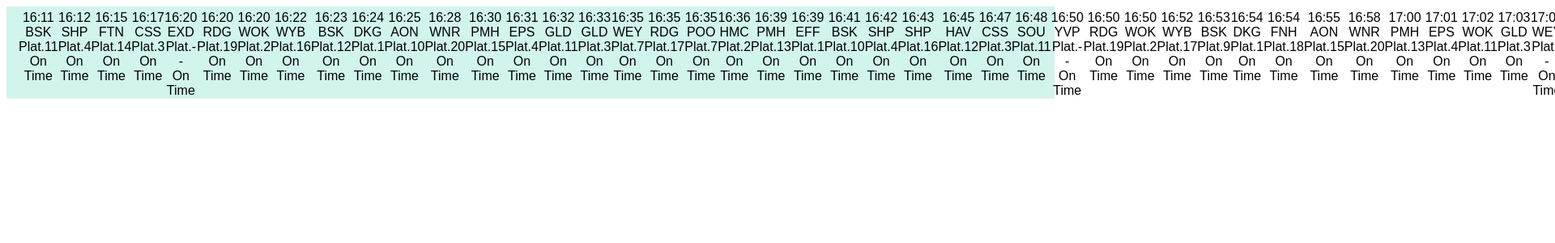
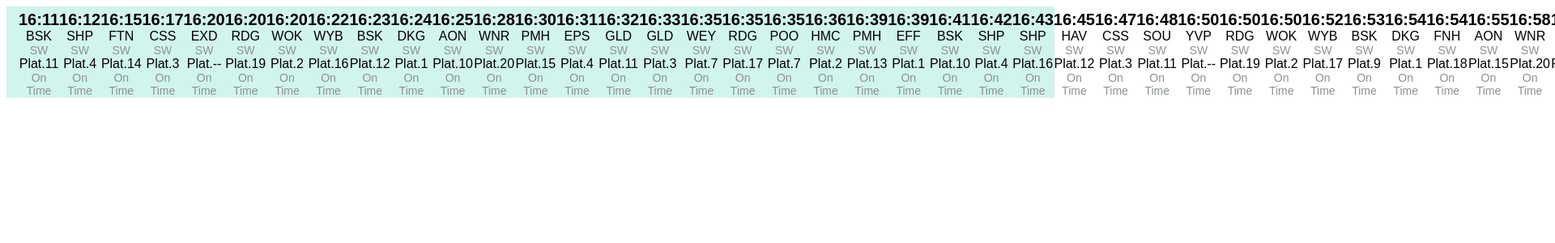
Before and after one commit to zerga9/Train_departure_info, a React (Create React App) app: page / in a window 1280 px wide. Shown: the top 300 px of the page at 81% size, 1920 px wide, since content can reach past the window. Built offline with nearby package versions, Linux system fonts and the light colour scheme; the HTML template or start-up script is replaced by a standard one.

Commit message:
Add styled divs and span to styles

```diff
--- a/src/App.js
+++ b/src/App.js
@@ -1,7 +1,14 @@
 import React, { Component } from "react";
 import data from "./data/wat-departures.json";
 import moment from "moment";
-import { styles, Container, Col1 } from "./trainDeparturesStyles";
+import {
+  styles,
+  Container,
+  Col1,
+  Col2,
+  Col3,
+  SecondSp
+} from "./trainDeparturesStyles";
 
 class App extends Component {
   render() {
@@ -19,20 +26,25 @@ class App extends Component {
               }
             >
               <Col1>
-                {moment(service.scheduledInfo.scheduledTime).format("HH:mm")}
+                <span>
+                  {moment(service.scheduledInfo.scheduledTime).format("HH:mm")}
+                </span>
               </Col1>
-              <div>{service.destinationList[0]["crs"]}</div>
-              <div>
+              <Col2>
+                <span>{service.destinationList[0]["crs"]}</span>
+                <SecondSp>{service.serviceOperator}</SecondSp>
+              </Col2>
+              <Col3>
                 Plat.{service.scheduledInfo.scheduledPlatform
                   ? service.scheduledInfo.scheduledPlatform
                   : "--"}
-              </div>
-              <div>
-                {service.scheduledInfo.scheduledTime ===
-                service.realTimeUpdatesInfo.realTimeServiceInfo.realTime
-                  ? "On Time"
-                  : "Delayed"}
-              </div>
+                <SecondSp>
+                  {service.scheduledInfo.scheduledTime ===
+                  service.realTimeUpdatesInfo.realTimeServiceInfo.realTime
+                    ? "On Time"
+                    : "Delayed"}
+                </SecondSp>
+              </Col3>
             </div>
           );
         })}
--- a/src/trainDeparturesStyles.js
+++ b/src/trainDeparturesStyles.js
@@ -35,3 +35,20 @@ export const Col1 = styled.div`
     font-weight: bold;
   }
 `;
+
+export const Col2 = styled.div`
+  display: flex;
+  flex-direction: column;
+  flex-grow: 2;
+`;
+
+export const SecondSp = styled.span`
+  font-size: 14px;
+  color: #8c9190;
+`;
+
+export const Col3 = styled.div`
+  display: flex;
+  flex-direction: column;
+  flex-grow: 2;
+`;
```
